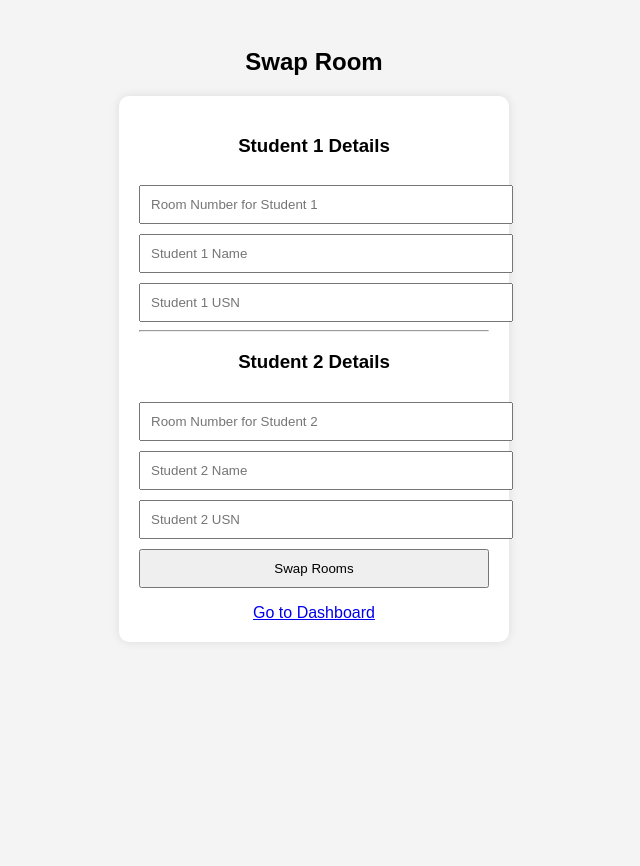
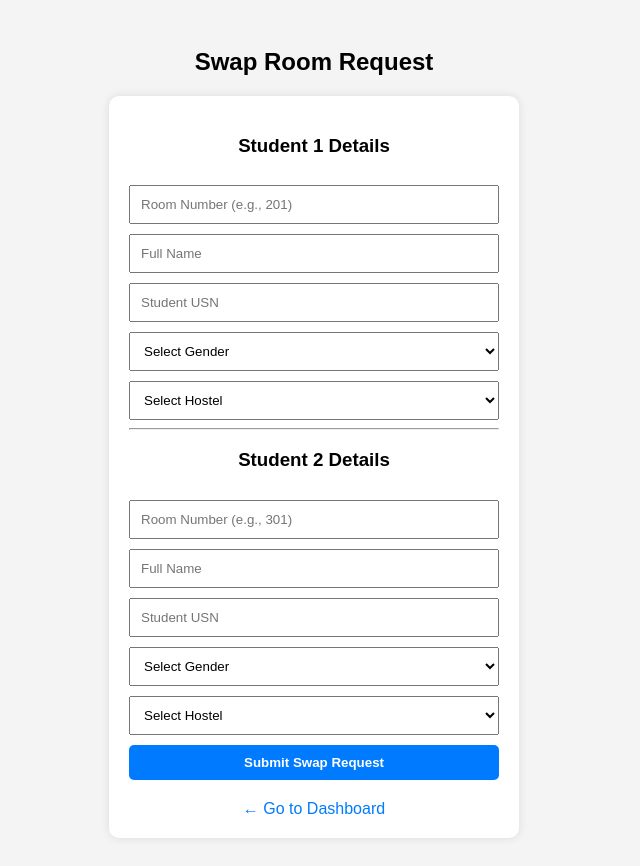
Before and after one commit to Smital25/HMS, a Flask app: page /swap in a window 1280 px wide. Shown: the whole page, without its empty margins (326-966 px from the left). Before the commit the page ends 620 px from the top, so only its background shows below. Run offline with Flask 3, Linux system fonts and the light colour scheme.

Commit message:
Update swap.html

```diff
--- a/HMS/templates/swap.html
+++ b/HMS/templates/swap.html
@@ -1,8 +1,8 @@
 <!DOCTYPE html>
 <html lang="en">
 <head>
-    <meta charset="UTF-8">
-    <meta name="viewport" content="width=device-width, initial-scale=1.0">
+  <meta charset="UTF-8" />
+  <meta name="viewport" content="width=device-width, initial-scale=1" />
   <title>Swap Rooms</title>
   <style>
     body {
@@ -16,68 +16,150 @@
       padding: 20px;
       border-radius: 10px;
       box-shadow: 0 0 10px rgba(0, 0, 0, 0.1);
-            width: 350px;
+      width: 370px;
       margin: auto;
     }
-        input, button {
+    input, select, button {
       width: 100%;
       padding: 10px;
       margin-top: 10px;
+      box-sizing: border-box;
+    }
+    button {
+      cursor: pointer;
+      background-color: #007bff;
+      border: none;
+      color: white;
+      font-weight: bold;
+      border-radius: 5px;
+    }
+    button:hover {
+      background-color: #0056b3;
+    }
+    p#message {
+      margin-top: 15px;
+      font-weight: bold;
+      color: #333;
+    }
+    a {
+      display: block;
+      margin-top: 20px;
+      text-decoration: none;
+      color: #007bff;
+    }
+    a:hover {
+      text-decoration: underline;
     }
   </style>
 </head>
 <body>
-    <h2>Swap Room</h2>
+  <h2>Swap Room Request</h2>
   <div class="container">
+    <form id="swapForm">
       <h3>Student 1 Details</h3>
-        <input type="text" id="roomNumber1" placeholder="Room Number for Student 1">
-        <input type="text" id="student1" placeholder="Student 1 Name">
-        <input type="text" id="usn1" placeholder="Student 1 USN">
-        <hr>
+      <input type="text" id="roomNumber1" placeholder="Room Number (e.g., 201)" required />
+      <input type="text" id="student1" placeholder="Full Name" required />
+      <input type="text" id="usn1" placeholder="Student USN" required />
+      <select id="gender1" required>
+        <option value="" disabled selected>Select Gender</option>
+        <option value="Male">Male</option>
+        <option value="Female">Female</option>
+      </select>
+      <select id="hostel1" required>
+        <option value="" disabled selected>Select Hostel</option>
+      </select>
+
+      <hr />
+
       <h3>Student 2 Details</h3>
-        <input type="text" id="roomNumber2" placeholder="Room Number for Student 2">
-        <input type="text" id="student2" placeholder="Student 2 Name">
-        <input type="text" id="usn2" placeholder="Student 2 USN">
-        <button onclick="swapRoom()">Swap Rooms</button>
+      <input type="text" id="roomNumber2" placeholder="Room Number (e.g., 301)" required />
+      <input type="text" id="student2" placeholder="Full Name" required />
+      <input type="text" id="usn2" placeholder="Student USN" required />
+      <select id="gender2" required>
+        <option value="" disabled selected>Select Gender</option>
+        <option value="Male">Male</option>
+        <option value="Female">Female</option>
+      </select>
+      <select id="hostel2" required>
+        <option value="" disabled selected>Select Hostel</option>
+      </select>
+
+      <button type="submit">Submit Swap Request</button>
+    </form>
     <p id="message"></p>
-        <a href="/main">Go to Dashboard</a>
+    <a href="/main">← Go to Dashboard</a>
   </div>
 
   <script>
-        function swapRoom() {
-            const roomNumber1 = document.getElementById("roomNumber1").value;
-            const student1 = document.getElementById("student1").value;
-            const usn1 = document.getElementById("usn1").value;
+    const hostelOptions = {
+      Male: ["Shamala", "Netravati", "Narmada"],
+      Female: ["Hemavati", "Sharavati"]
+    };
 
-            const roomNumber2 = document.getElementById("roomNumber2").value;
-            const student2 = document.getElementById("student2").value;
-            const usn2 = document.getElementById("usn2").value;
+    function updateHostelOptions(genderId, hostelId) {
+      const gender = document.getElementById(genderId).value;
+      const hostelSelect = document.getElementById(hostelId);
+      hostelSelect.innerHTML = '<option value="" disabled selected>Select Hostel</option>';
+      if (hostelOptions[gender]) {
+        hostelOptions[gender].forEach(h => {
+          const opt = document.createElement("option");
+          opt.value = h;
+          opt.textContent = h;
+          hostelSelect.appendChild(opt);
+        });
+      }
+    }
 
-            if (!roomNumber1 || !roomNumber2 || !student1 || !student2 || !usn1 || !usn2) {
-                alert("Please fill in all fields.");
+    document.getElementById("gender1").addEventListener("change", () => {
+      updateHostelOptions("gender1", "hostel1");
+    });
+
+    document.getElementById("gender2").addEventListener("change", () => {
+      updateHostelOptions("gender2", "hostel2");
+    });
+
+    document.getElementById("swapForm").addEventListener("submit", async function (e) {
+      e.preventDefault();
+
+      const s1 = {
+        roomNumber: document.getElementById("roomNumber1").value.trim(),
+        name: document.getElementById("student1").value.trim(),
+        usn: document.getElementById("usn1").value.trim(),
+        gender: document.getElementById("gender1").value,
+        hostel: document.getElementById("hostel1").value
+      };
+
+      const s2 = {
+        roomNumber: document.getElementById("roomNumber2").value.trim(),
+        name: document.getElementById("student2").value.trim(),
+        usn: document.getElementById("usn2").value.trim(),
+        gender: document.getElementById("gender2").value,
+        hostel: document.getElementById("hostel2").value
+      };
+
+      // Basic frontend validation
+      for (const [key, value] of Object.entries(s1).concat(Object.entries(s2))) {
+        if (!value) {
+          document.getElementById("message").textContent = "All fields must be filled.";
           return;
         }
+      }
 
-            fetch("/swap_rooms_request", {  // ✅ Correct route
+      try {
+        const res = await fetch("/swap_rooms_request", {
           method: "POST",
-                headers: { "Content-Type": "application/json" },
-                body: JSON.stringify({
-                    student1: { name: student1, usn: usn1, roomNumber: roomNumber1 },
-                    student2: { name: student2, usn: usn2, roomNumber: roomNumber2 }
-                })
-            })
-            .then(response => response.json())
-            .then(data => {
-                if (data.error) {
-                    alert(data.error);
-                    document.getElementById("message").innerText = data.error;
-                } else {
-                    alert(data.message);
-                    document.getElementById("message").innerText = data.message;
+          headers: {
+            "Content-Type": "application/json",
+          },
+          body: JSON.stringify({ student1: s1, student2: s2 }),
+        });
+
+        const result = await res.json();
+        document.getElementById("message").textContent = result.message || result.error;
+      } catch (err) {
+        document.getElementById("message").textContent = "Something went wrong.";
       }
-            })
-            .catch(error => console.error("Error:", error));
-        }
+    });
   </script>
 </body>
 </html>
```
Lines whose indentation alone changed are shown as unchanged.
